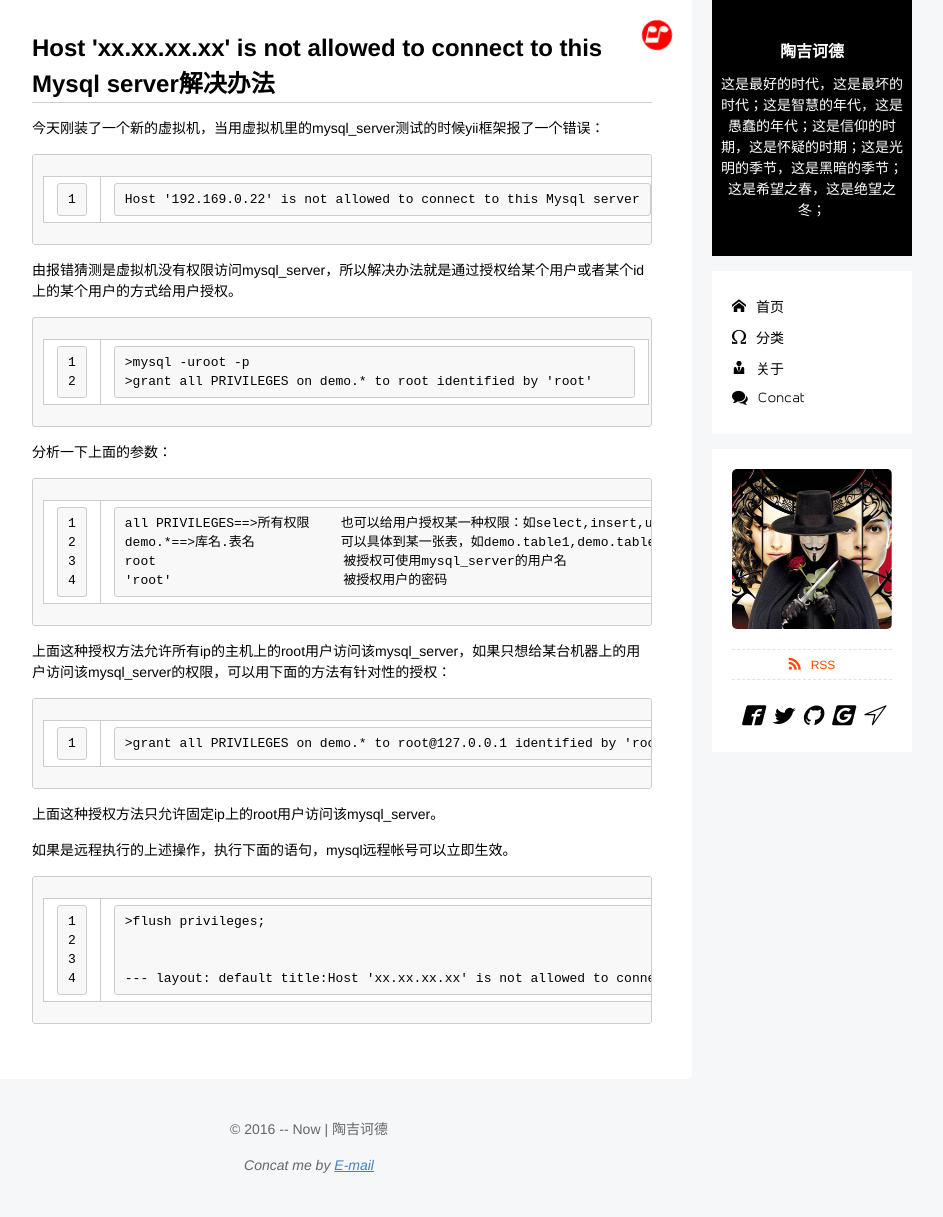
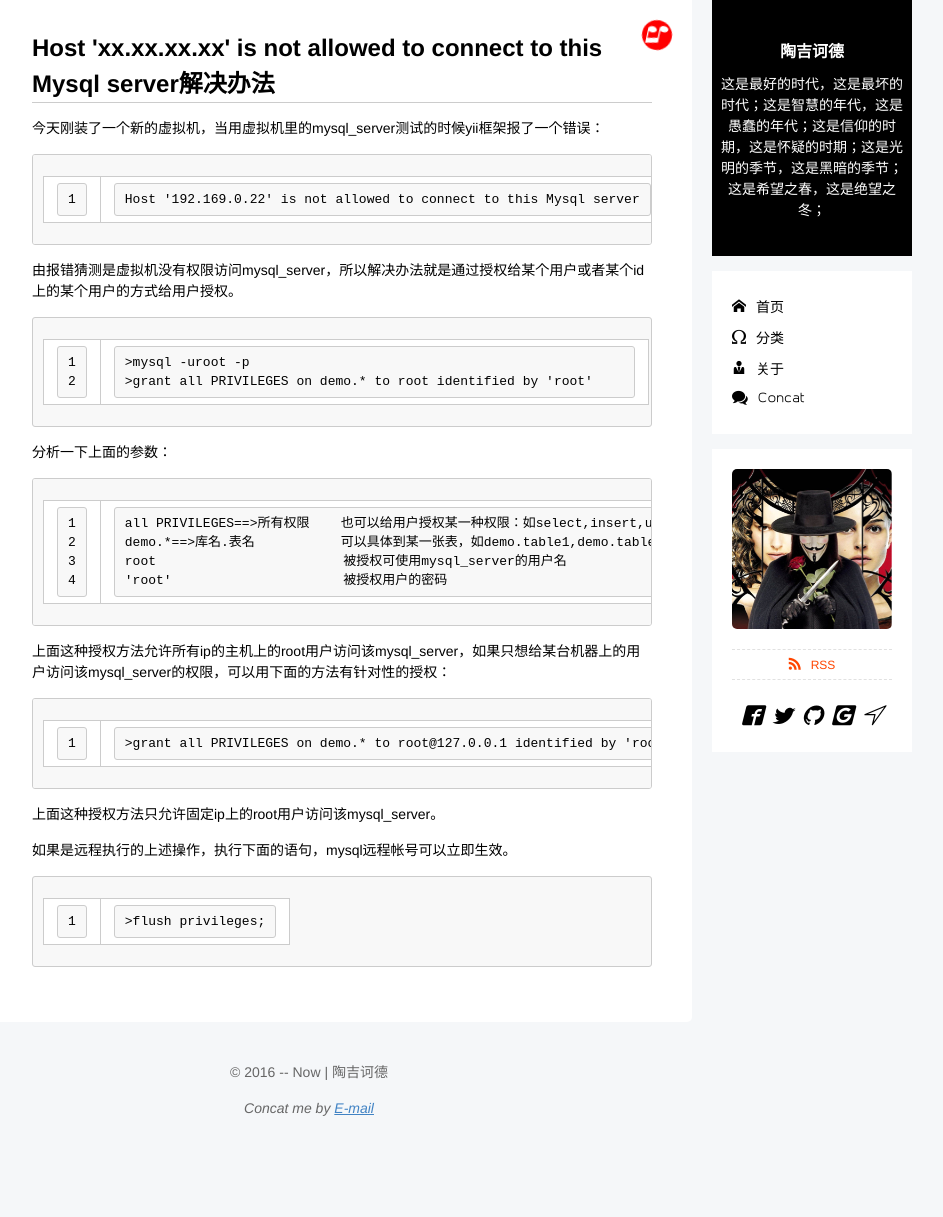
Before and after one commit to Tao-Quixote/Blog, a Jekyll site: the page built from _posts/2016-04-21-mysql中Host 'xx.xx.xx.xx' is not allowed to connect to this Mysql server解决办法.md, in a window 1280 px wide. Shown: the whole page, without its empty margins (221-1164 px from the left). Built offline with Jekyll 4.4.1, drawn with Linux system fonts in a browser that asks for light colours; after the commit the page ends 1160 px from its top, so only the background shows below that.

Commit message:
删除多余文字

```diff
--- a/_posts/2016-04-21-mysql中Host 'xx.xx.xx.xx' is not allowed to connect to this Mysql server解决办法.md
+++ b/_posts/2016-04-21-mysql中Host 'xx.xx.xx.xx' is not allowed to connect to this Mysql server解决办法.md
@@ -30,11 +30,3 @@ excerpt: 本文主要介绍Host 'xx.xx.xx.xx' is not allowed to connect to this
 如果是远程执行的上述操作，执行下面的语句，mysql远程帐号可以立即生效。
 
 	>flush privileges;
-
-
-	---
-layout: default
-title:Host 'xx.xx.xx.xx' is not allowed to connect to this Mysql server解决办法
-category: mysql
-excerpt: 本文主要介绍Host 'xx.xx.xx.xx' is not allowed to connect to this Mysql server解决办法。
----
```
